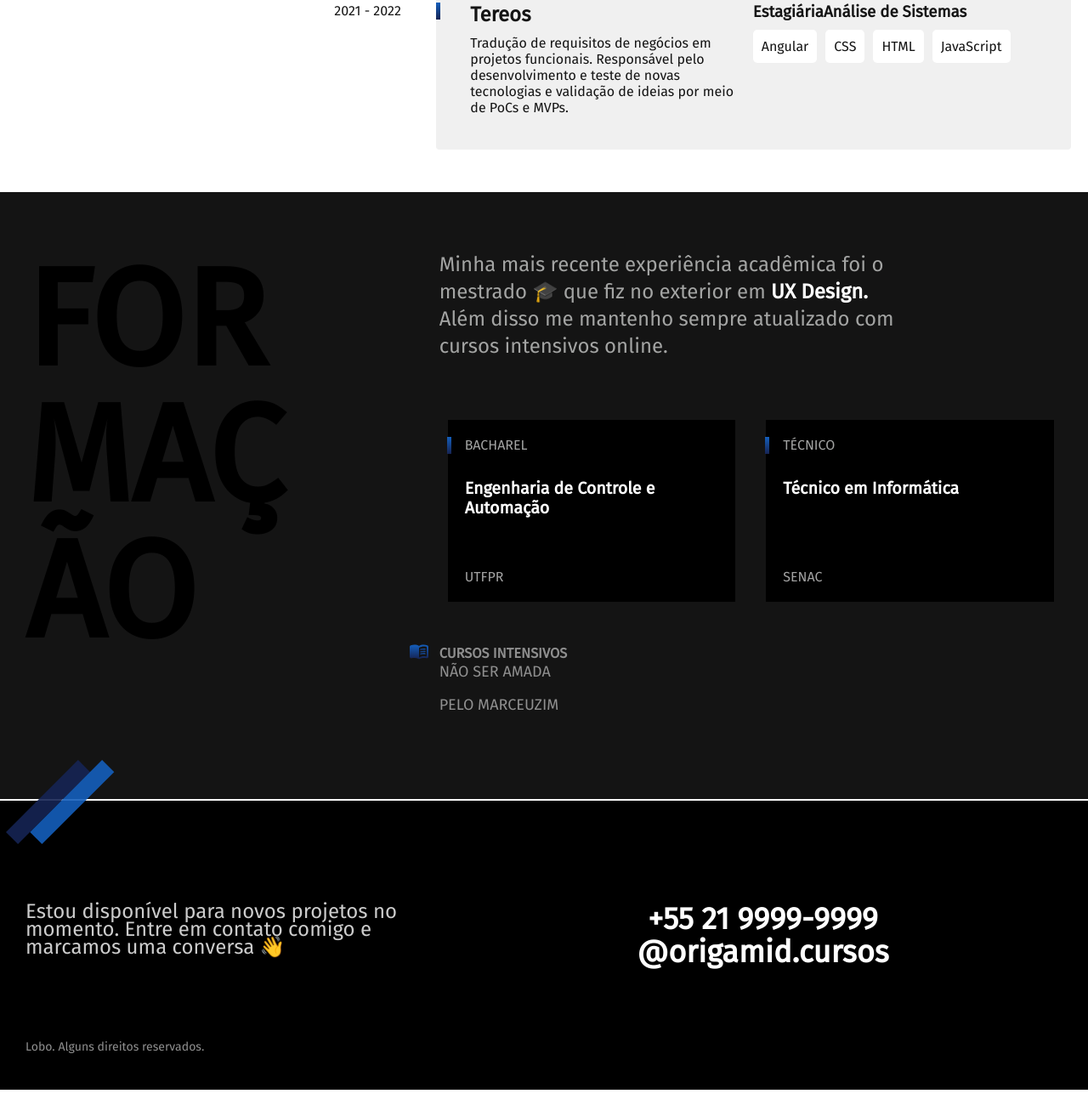
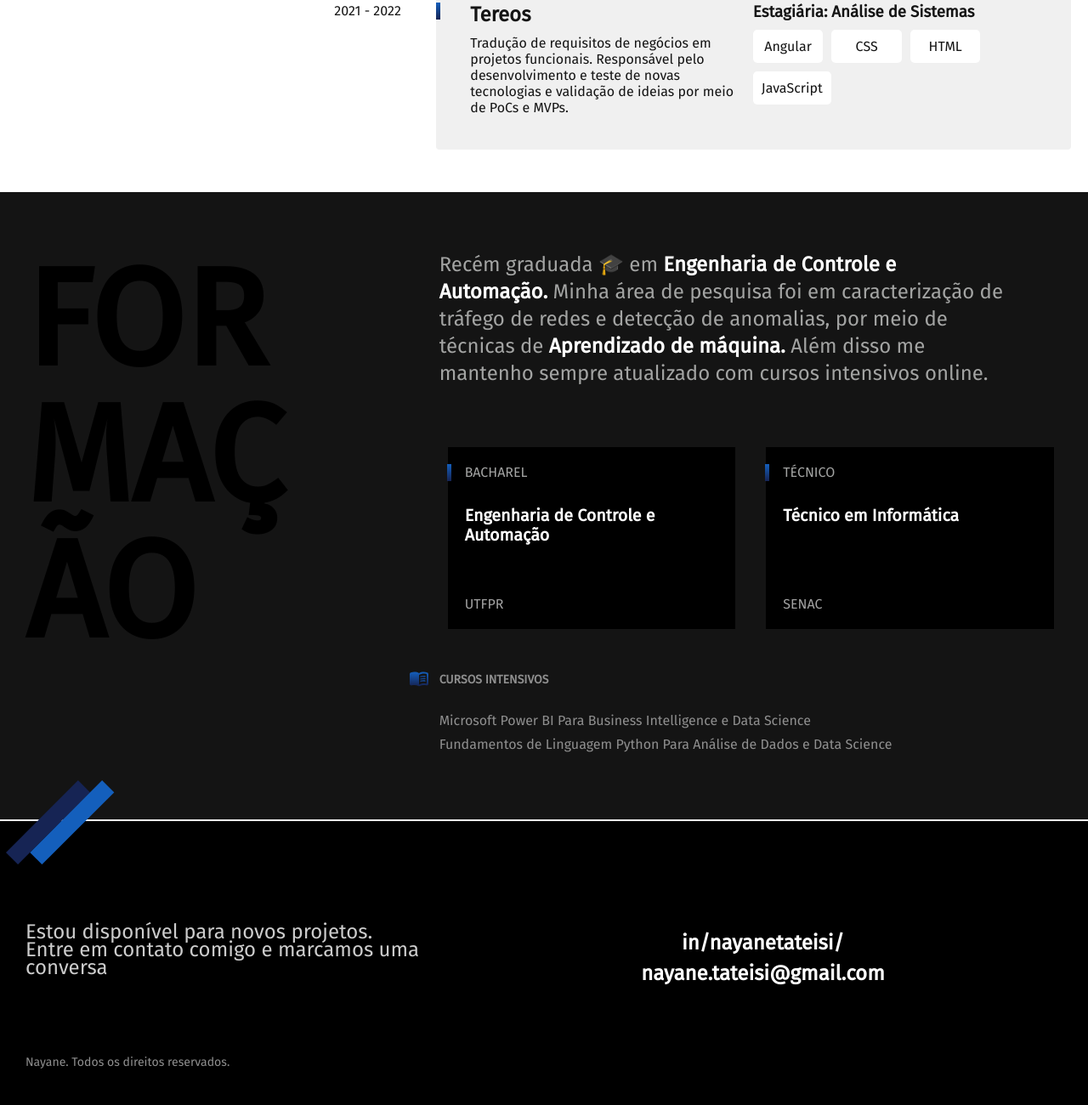
Before and after one commit to NayaneTateisi/Portifolio, a plain HTML site: page index.html in a window 1280 px wide. Shown: the part 1482-2782 px from the top of the page at 85% size. Drawn offline with Linux system fonts and the light colour scheme.

Commit message:
add-newAdjusts-and_Favicon

```diff
--- a/css/content.css
+++ b/css/content.css
@@ -7,3 +7,7 @@
     color: blue
 
 }
+
+.formation-extenses h3{
+    margin-bottom:  6px;
+}
--- a/css/footer.css
+++ b/css/footer.css
@@ -21,13 +21,20 @@
 }
 
 .contact-container span{
+    display: flex;
     font-weight: 700;
-    font-size: 2.25rem;
+    font-size: 1.5rem;
     line-height: 1.1;
     display: flex;
     gap: 20px;
     flex-wrap: wrap;
     justify-content: center;
+}
+.contact-container a{
+    color: white;
+    font-weight: 700;
+    font-size: 1.5rem;
+    line-height: 1.1;
 }
 
 
--- a/css/maincontent.css
+++ b/css/maincontent.css
@@ -61,6 +61,8 @@
 }
 
 .card-description li{
+    min-width: 20%;
+    text-align: center;
    list-style: none;
    padding: 10px 10px;
    background-color: #fff;
--- a/css/style.css
+++ b/css/style.css
@@ -1,6 +1,7 @@
 @import './global.css';
 @import './header.css';
 @import './maincontent.css';
+@import './content.css';
 @import './footer.css';
 
 
@@ -46,7 +47,7 @@
 
 .card-formation p{
     color: #a3a4a3;;
-    max-width: 40ch;
+    max-width: 50ch;
     font-size:1.5rem;
     line-height: 1.33;
     margin-bottom: 60px;
@@ -107,13 +108,17 @@
 
     left: -1px;
 }
-.formation-extenses{
+.formation-extenses h3{
     font-size: 0.875rem;
     line-height:1.4;
     color:#8f8f8f;
     text-transform: uppercase;
     margin-bottom: 30px;
     position: relative;
+}
+
+.formation-extenses li{
+    color: #8f8f8f
 }
 .formation-extenses h3::before{
     display: block;
@@ -127,9 +132,9 @@
 }
 
 .formation-extenses li{
-    font-size: 1.125rem;
+    font-size: 1rem;
     line-height:1.1;
-    margin-bottom: 20px;
+    margin-bottom: 10px;
 }
 
 .formation-container::after{
@@ -137,7 +142,7 @@
     display:block;
     width: 130px;
     height: 100px;
-    background: url('../img/detalhe.svg') no-repeat center;
+    background: url('../img/favicon.svg') no-repeat center;
     position: absolute;
     left: 6px;
     bottom:-54px
--- a/index.html
+++ b/index.html
@@ -10,6 +10,7 @@
     <link rel="preconnect" href="https://fonts.googleapis.com">
     <link rel="preconnect" href="https://fonts.gstatic.com" crossorigin>
     <link href="https://fonts.googleapis.com/css2?family=Fira+Sans&display=swap" rel="stylesheet">
+    <link rel="icon" href="/img/favicon.svg" type="image/x-icon">
     <title>Nayane Tateisi</title>
 </head>
 
@@ -101,7 +102,7 @@
                     </div>
 
                     <div>
-                        <h3 class="experience-title">EstagiáriaAnálise de Sistemas</h3>
+                        <h3 class="experience-title">Estagiária: Análise de Sistemas</h3>
                         <ul>
                             <li>Angular</li>
                             <li>CSS</li>
@@ -124,7 +125,10 @@
         <div class="main-container">
             <h2 class="formation-descriptive title">Formação</h2>
             <div class="card-formation">
-                <p> Minha mais recente experiência acadêmica foi o mestrado 🎓 que fiz no exterior em <strong>UX Design.  </strong>Além disso me mantenho sempre atualizado com cursos intensivos online.</p>
+                <p> Recém graduada 🎓 em <strong>Engenharia de Controle e Automação. </strong>
+                     Minha área de pesquisa foi em caracterização de tráfego de redes e detecção de anomalias, por meio de técnicas de
+                     <strong>Aprendizado de máquina. </strong>
+                    Além disso me mantenho sempre atualizado com cursos intensivos online.</p>
 
               <div class="cards">
                 <ul class="formation-courses">
@@ -143,8 +147,8 @@
                 <div class="formation-extenses">
                     <h3>Cursos intensivos</h3>
                     <ul>
-                        <li>Não ser amada</li>
-                        <li>Pelo Marceuzim</li>
+                        <li>Microsoft Power BI Para Business Intelligence e Data Science</li>
+                        <li>Fundamentos de Linguagem Python Para Análise de Dados e Data Science</li>
                     </ul>
                 </div>
 
@@ -157,13 +161,13 @@
 
     <footer class="contact" id="contato">
         <div class="contact-container">
-            <p> Estou disponível para novos projetos no momento. Entre em contato comigo e marcamos uma conversa 👋</p>
+            <p> Estou disponível para novos projetos. </br>Entre em contato comigo e marcamos uma conversa </p>
             <ul>
-                <li><span>+55 21 9999-9999</span></li>
-                <li><span>@origamid.cursos</span></li>
+                <li><span> <a href="https://www.linkedin.com/in/nayanetateisi/">in/nayanetateisi/</a></span></li>
+                <li><span>nayane.tateisi@gmail.com</span></li>
             </ul>
 
-            <p class="copyright"> Lobo. Alguns direitos reservados.</p>
+            <p class="copyright"> Nayane. Todos os direitos reservados.</p>
         </div>
 
 
```
Also changed, not shown: img/favicon.svg (added).
